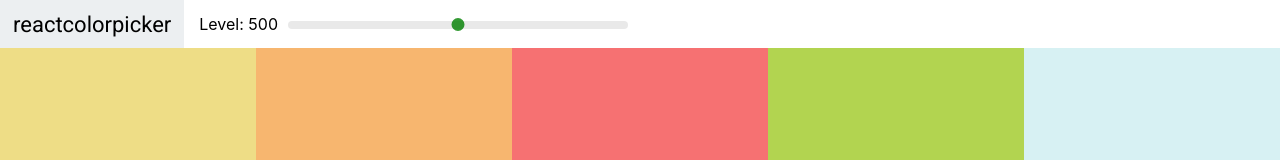
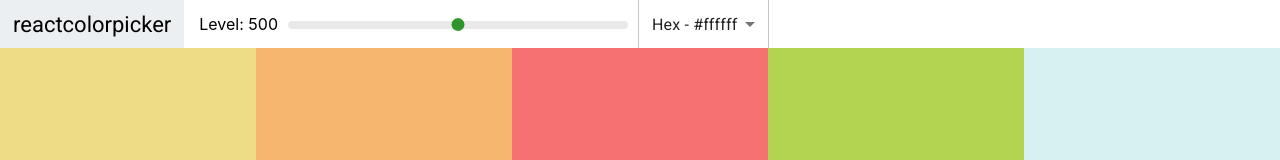
Before and after one commit to Yogeshkumar-krishnamoorthy/colors-app, a React (Create React App) app: page / in a window 1280 px wide. Shown: the top 160 px of the page. Built offline with nearby package versions, Linux system fonts and the light colour scheme.

Commit message:
added material ui and select in navbar

```diff
--- a/package.json
+++ b/package.json
@@ -3,6 +3,9 @@
   "version": "0.1.0",
   "private": true,
   "dependencies": {
+    "@emotion/react": "^11.11.1",
+    "@emotion/styled": "^11.11.0",
+    "@mui/material": "^5.13.6",
     "@testing-library/jest-dom": "^5.16.5",
     "@testing-library/react": "^13.4.0",
     "@testing-library/user-event": "^13.5.0",
--- a/src/ColorBox.css
+++ b/src/ColorBox.css
@@ -106,4 +106,5 @@
   font-size: 2rem;
   font-weight: 200;
   margin: 5px 0px;
+  text-transform: lowercase;
 }
--- a/src/Navbar.js
+++ b/src/Navbar.js
@@ -1,9 +1,11 @@
 import React from "react";
+import Select from "@mui/material/Select";
+import MenuItem from "@mui/material/MenuItem";
 import Slider from "rc-slider";
 import "rc-slider/assets/index.css";
 import "./Navbar.css";
 
-const Navbar = ({ level, changeLevel }) => {
+const Navbar = ({ level, changeLevel, format, changeFormat }) => {
   return (
     <header className="Navbar">
       <div className="logo">
@@ -21,6 +23,13 @@ const Navbar = ({ level, changeLevel }) => {
           />
         </div>
       </div>
+      <div className="select-container">
+        <Select value={format} onChange={changeFormat}>
+          <MenuItem value="hex"> Hex - #ffffff</MenuItem>
+          <MenuItem value="rgb"> rgb - rgb(255, 255, 255)</MenuItem>
+          <MenuItem value="rgba"> rgba - rgba(255, 255, 255, 1.0)</MenuItem>
+        </Select>
+      </div>
     </header>
   );
 };
--- a/src/Palette.js
+++ b/src/Palette.js
@@ -4,17 +4,28 @@ import Navbar from "./Navbar";
 import "./Palette.css";
 
 const Palette = ({ colors }) => {
-  const [level, setLevel] = useState(500);
+  const [data, setData] = useState({ level: 500, format: "hex" });
+  //   const [level, setLevel] = useState(500);
 
   const handleLevel = (level) => {
-    setLevel(level);
+    setData({ ...data, level: level });
   };
+
+  const handleFormat = (e) => {
+    setData({ ...data, format: e.target.value });
+  };
+
   return (
     <div className="Palette">
-      <Navbar level={level} changeLevel={handleLevel} />
+      <Navbar
+        level={data.level}
+        changeLevel={handleLevel}
+        format={data.format}
+        changeFormat={handleFormat}
+      />
       <div className="Palette-Colors">
-        {colors[level]?.map((c) => (
-          <ColorBox color={c.hex} name={c.name} />
+        {colors[data.level]?.map((c) => (
+          <ColorBox color={c[data.format]} name={c.name} />
         ))}
       </div>
       {/* Footer goes here */}
```
Also changed, not shown: 1 other file (tests, documents, lock files or other folders).
